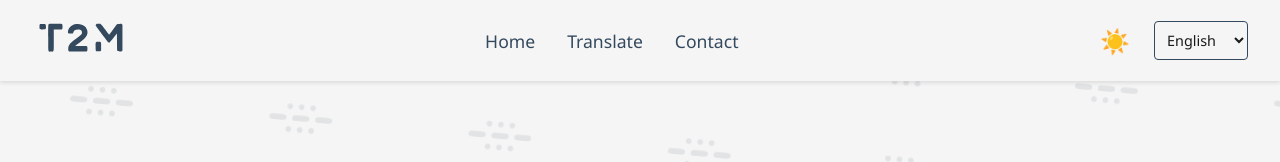
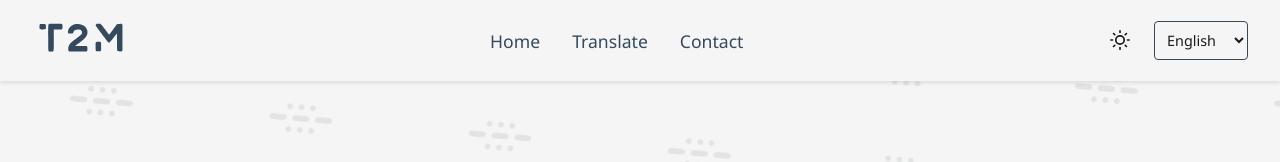
Before and after one commit to y1hy11/T2M---Text-Morse-Code-Translator, a React (Vite) app: page / in a window 1280 px wide. Shown: the top 162 px of the page. Built offline with nearby package versions, Linux system fonts and the light colour scheme.

Commit message:
Add theme toggle icons and enhance styling for Navbar and Contact pages

```diff
--- a/src/components/Navbar.jsx
+++ b/src/components/Navbar.jsx
@@ -37,6 +37,47 @@
     };
   }, [sidebarOpen, prevScrollPos]);
 
+  // SVG icons as components for theme toggle
+  const MoonIcon = () => (
+    <svg
+      xmlns="http://www.w3.org/2000/svg"
+      width="20"
+      height="20"
+      viewBox="0 0 24 24"
+      fill="none"
+      stroke="currentColor"
+      strokeWidth="2"
+      strokeLinecap="round"
+      strokeLinejoin="round"
+    >
+      <path d="M21 12.79A9 9 0 1 1 11.21 3 7 7 0 0 0 21 12.79z"></path>
+    </svg>
+  );
+
+  const SunIcon = () => (
+    <svg
+      xmlns="http://www.w3.org/2000/svg"
+      width="20"
+      height="20"
+      viewBox="0 0 24 24"
+      fill="none"
+      stroke="currentColor"
+      strokeWidth="2"
+      strokeLinecap="round"
+      strokeLinejoin="round"
+    >
+      <circle cx="12" cy="12" r="5"></circle>
+      <line x1="12" y1="1" x2="12" y2="3"></line>
+      <line x1="12" y1="21" x2="12" y2="23"></line>
+      <line x1="4.22" y1="4.22" x2="5.64" y2="5.64"></line>
+      <line x1="18.36" y1="18.36" x2="19.78" y2="19.78"></line>
+      <line x1="1" y1="12" x2="3" y2="12"></line>
+      <line x1="21" y1="12" x2="23" y2="12"></line>
+      <line x1="4.22" y1="19.78" x2="5.64" y2="18.36"></line>
+      <line x1="18.36" y1="5.64" x2="19.78" y2="4.22"></line>
+    </svg>
+  );
+
   return (
     <>
       {/* Desktop Navigation Bar */}
@@ -68,7 +109,7 @@
         {/* Desktop Controls (Theme & Language) */}
         <div className="navbar-controls desktop-controls">
           <div className="theme-toggle" onClick={toggleTheme}>
-            {isDarkMode ? "🌙" : "☀️"}
+            {isDarkMode ? <MoonIcon /> : <SunIcon />}
           </div>
           <select
             value={language}
@@ -84,7 +125,6 @@
 
       {/* Mobile Sidebar */}
       <div className={`sidebar ${sidebarOpen ? "sidebar-open" : ""}`}>
-
         {/* Mobile Navigation Links */}
         <ul className="sidebar-links">
           <li>
@@ -107,10 +147,16 @@
         {/* Mobile Controls (Theme & Language) */}
         <div className="sidebar-controls">
           <div className="sidebar-theme-toggle">
-            <button onClick={toggleTheme}>
-              {isDarkMode
-                ? `🌙 ${t("theme.darkMode")}`
-                : `☀️ ${t("theme.lightMode")}`}
+            <button onClick={toggleTheme} className="theme-button-toggle">
+              {isDarkMode ? (
+                <>
+                  <MoonIcon /> {t("theme.darkMode")}
+                </>
+              ) : (
+                <>
+                  <SunIcon /> {t("theme.lightMode")}
+                </>
+              )}
             </button>
           </div>
           <div className="sidebar-language">
--- a/src/styles/components/Navbar.css
+++ b/src/styles/components/Navbar.css
@@ -190,6 +190,7 @@
   margin-top: 1rem;
 }
 
+/* Sidebar theme toggle and language select styles */
 .sidebar-theme-toggle,
 .sidebar-language {
   display: flex;
@@ -206,13 +207,17 @@
   cursor: pointer;
   font-size: 0.9rem;
   transition: all 0.2s ease;
+  display: flex;
+  justify-content: space-around;
 }
 
+/* Dark mode theme toggle button */
 .dark-mode .sidebar-theme-toggle button {
   background: var(--background-dark);
   color: var(--text-dark);
 }
 
+/* Sidebar language select styles */
 .sidebar-language select {
   padding: 0.5rem;
   margin: 0 auto;
@@ -225,6 +230,7 @@
   width: 100%;
 }
 
+/* Dark mode sidebar language select */
 .dark-mode .sidebar-language select {
   background-color: var(--background-dark);
   color: var(--text-dark);
```
Also changed, not shown: src/styles/pages/Contact.css (+29 -0 lines), src/styles/pages/Home.css (+10 -0 lines).
